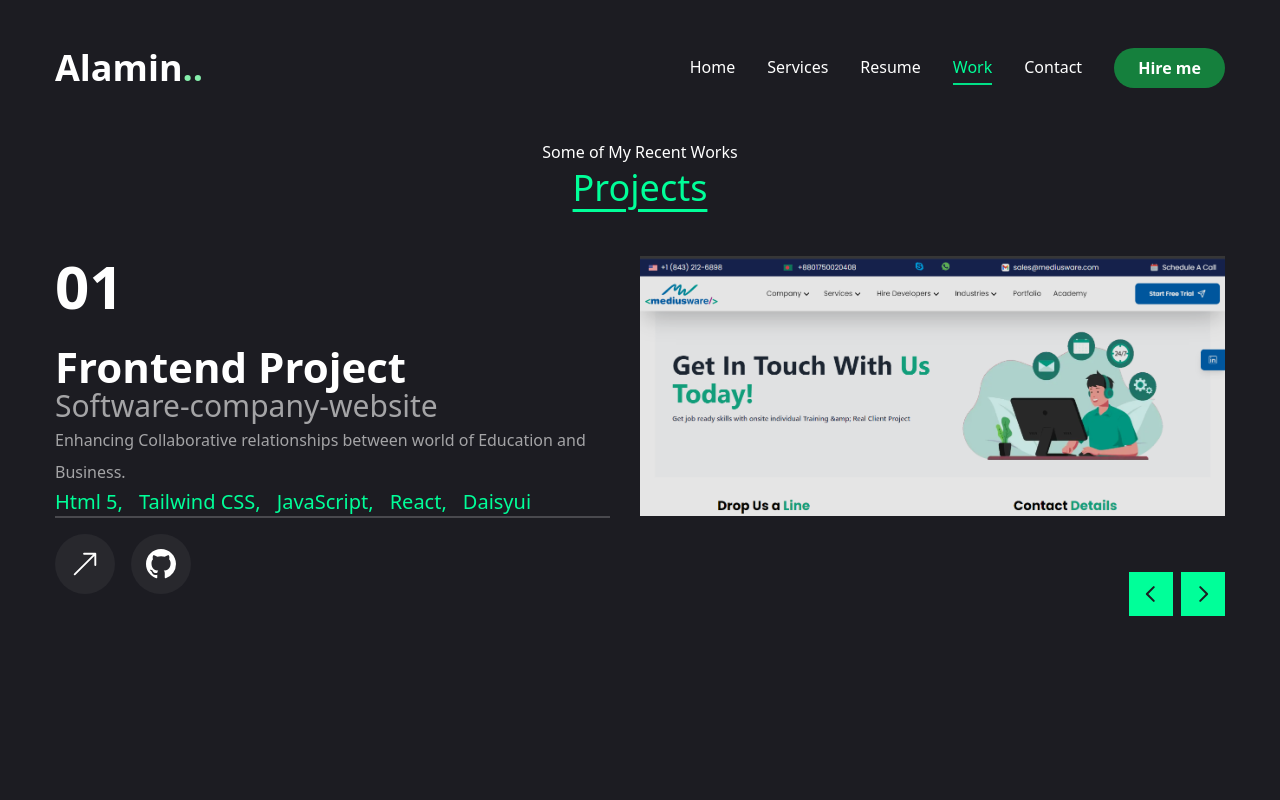
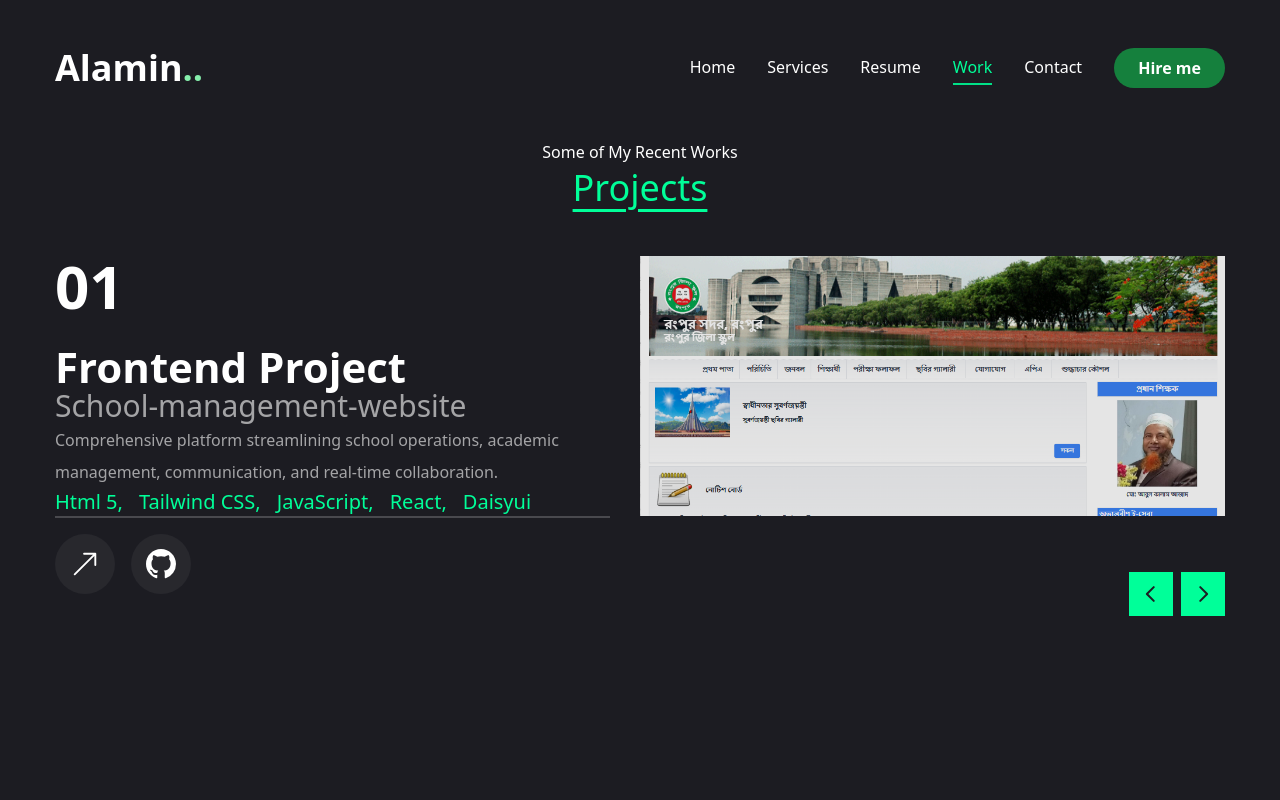
Before and after one commit to alamin71/portfolio_of_al-amin, a Next.js app: page /work in a window 1280 px wide. Shown: the top 800 px of the page. Built offline with nearby package versions, Linux system fonts and the light colour scheme.

Commit message:
upload a new project

```diff
--- a/app/work/page.jsx
+++ b/app/work/page.jsx
@@ -20,6 +20,23 @@ const projects = [
   {
     num: "01",
     category: "Frontend",
+    title: "School-management-website",
+    Description:
+      "Comprehensive platform streamlining school operations, academic management, communication, and real-time collaboration.",
+    stack: [
+      { name: "Html 5" },
+      { name: "Tailwind CSS" },
+      { name: "JavaScript" },
+      { name: "React" },
+      { name: "Daisyui" },
+    ],
+    image: "/assets/work/schoolWeb.png",
+    live: "https://tested-comb.surge.sh/",
+    github: "https://github.com/alaminwbsoft/zilaschool",
+  },
+  {
+    num: "02",
+    category: "Frontend",
     title: "Software-company-website",
     Description:
       "Enhancing Collaborative relationships between world of Education and Business.",
@@ -35,7 +52,7 @@ const projects = [
     github: "https://github.com/alamin71/Mediusware",
   },
   {
-    num: "02",
+    num: "03",
     category: "Frontend",
     title: "Creative-website",
     Description:
@@ -52,7 +69,7 @@ const projects = [
     github: "https://github.com/alamin71/Creative-web_with-react",
   },
   {
-    num: "03",
+    num: "04",
     category: "Frontend",
     title: "Gymnesium-website",
     Description:
@@ -68,7 +85,7 @@ const projects = [
     github: "https://github.com/alamin71/client-project-with-react",
   },
   {
-    num: "04",
+    num: "05",
     category: "Frontend",
     title: "donation-campaign",
     Description:
@@ -84,7 +101,7 @@ const projects = [
     github: "https://github.com/alamin71/donation-campaign-website",
   },
   {
-    num: "05",
+    num: "06",
     category: "frontend",
     title: "Portfolio",
     Description:
@@ -101,7 +118,7 @@ const projects = [
   },
 
   {
-    num: "06",
+    num: "07",
     category: "frontend",
     title: "Daily New Portal",
     Description:
```
Also changed, not shown: public/assets/work/schoolWeb.png (added).
